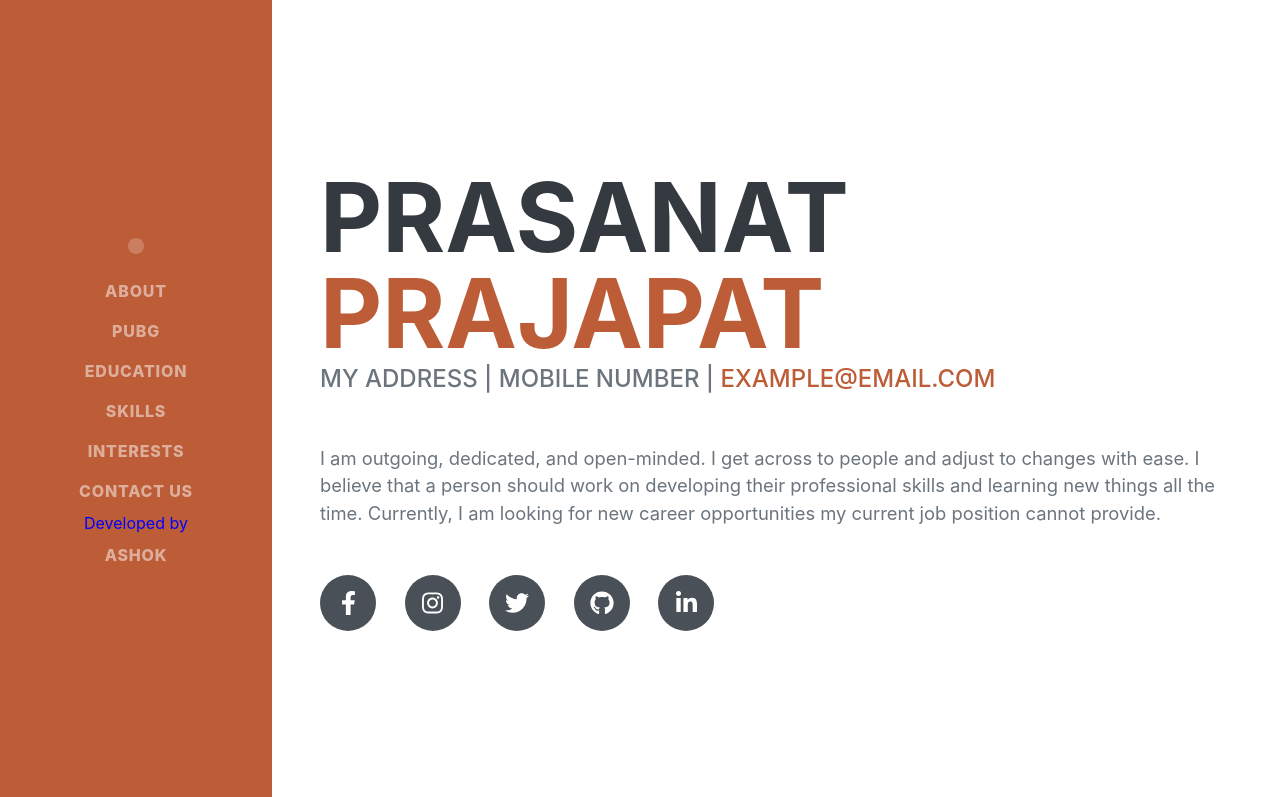
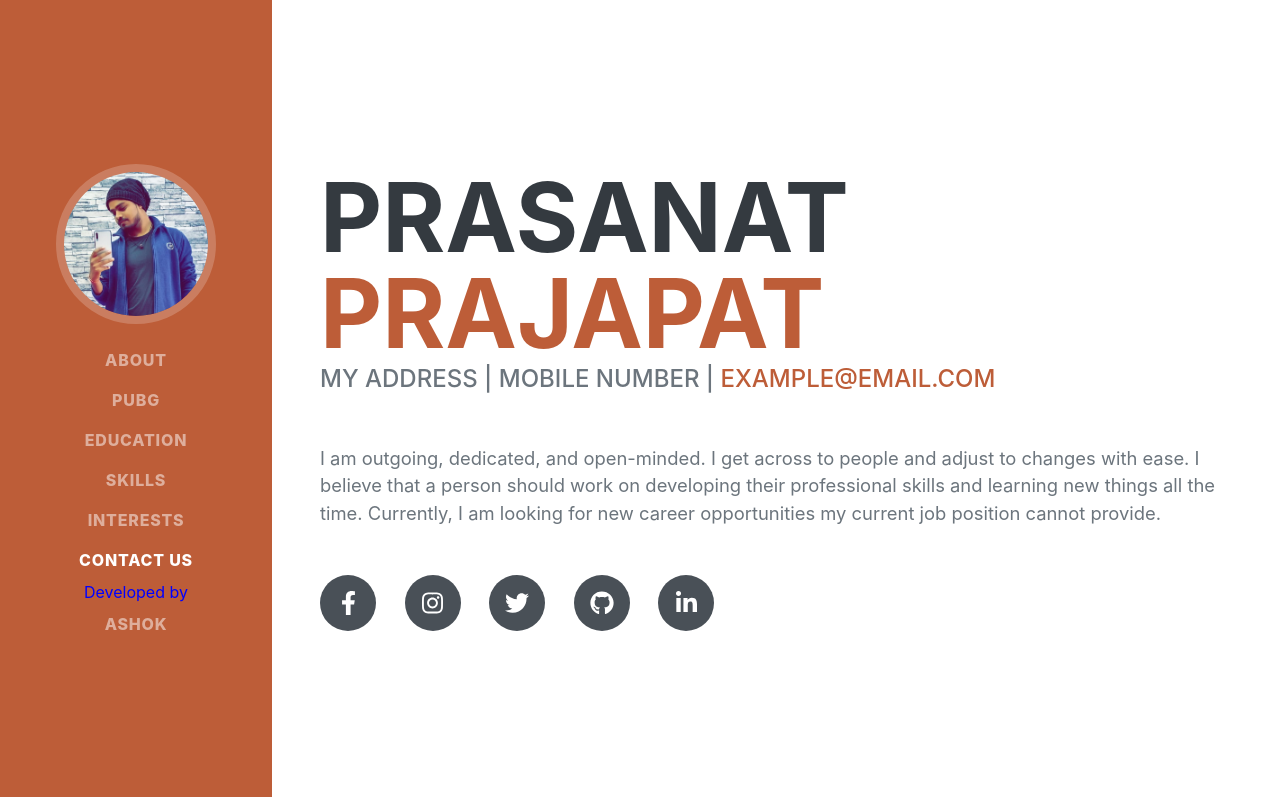
Before and after one commit to askvish/askvish.github.io, a plain HTML site: page index_pp.html in a window 1280 px wide. Shown: the top 797 px of the page. Drawn offline with nearby package versions, Linux system fonts and the light colour scheme; a web font is replaced by a local one.

Commit message:
Update index_pp.html

```diff
--- a/index_pp.html
+++ b/index_pp.html
@@ -20,7 +20,7 @@
         <nav class="navbar navbar-expand-lg navbar-dark bg-primary fixed-top" id="sideNav">
             <a class="navbar-brand js-scroll-trigger" href="#page-top">
                 <span class="d-block d-lg-none">Prasanat Prajapat</span>
-                <span class="d-none d-lg-block"><img class="img-fluid img-profile rounded-circle mx-auto mb-2" src="assets/img/81020292_464072997849525_5160982627297001472_square.jpg" alt="" /></span>
+                <span class="d-none d-lg-block"><img class="img-fluid img-profile rounded-circle mx-auto mb-2" src="81020292_464072997849525_5160982627297001472_square.jpg" alt="" /></span>
             </a>
             <button class="navbar-toggler" type="button" data-toggle="collapse" data-target="#navbarSupportedContent" aria-controls="navbarSupportedContent" aria-expanded="false" aria-label="Toggle navigation"><span class="navbar-toggler-icon"></span></button>
             <div class="collapse navbar-collapse" id="navbarSupportedContent">
@@ -310,6 +310,6 @@
         <!-- Third party plugin JS-->
         <script src="https://cdnjs.cloudflare.com/ajax/libs/jquery-easing/1.4.1/jquery.easing.min.js"></script>
         <!-- Core theme JS-->
-        <script src="js/scripts.js"></script>
+        <script src="scripts.js"></script>
     </body>
 </html>
```
